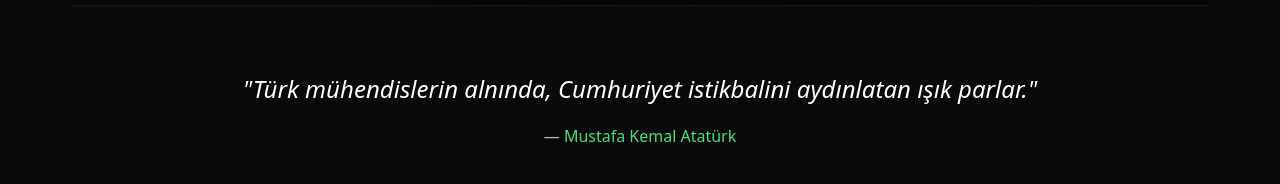
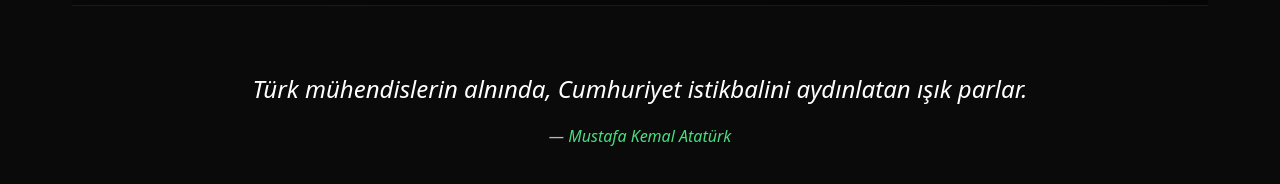
Before and after one commit to yarenbulut/myPortfolio, a React (Vite) app: page / in a window 1280 px wide. Shown: the part 923-1107 px from the top of the page. Built offline with nearby package versions, Linux system fonts and the light colour scheme; the HTML template or start-up script is replaced by a standard one.

Commit message:
Remove quote marks from Atatürk quote and make author name italic

```diff
--- a/src/pages/home/index.tsx
+++ b/src/pages/home/index.tsx
@@ -66,7 +66,7 @@ const Home = () => {
             <div className="col-lg-10">
               <blockquote className="ataturk-quote text-center">
                 <p className="quote-text">
-                  "Türk mühendislerin alnında, Cumhuriyet istikbalini aydınlatan ışık parlar."
+                  Türk mühendislerin alnında, Cumhuriyet istikbalini aydınlatan ışık parlar.
                 </p>
                 <footer className="quote-author">
                   <cite className="author-name">Mustafa Kemal Atatürk</cite>
--- a/src/pages/home/style.css
+++ b/src/pages/home/style.css
@@ -183,7 +183,7 @@
   font-size: 1rem;
   color: var(--accent);
   font-weight: 500;
-  font-style: normal;
+  font-style: italic;
 }
 
 .author-name::before {
```
